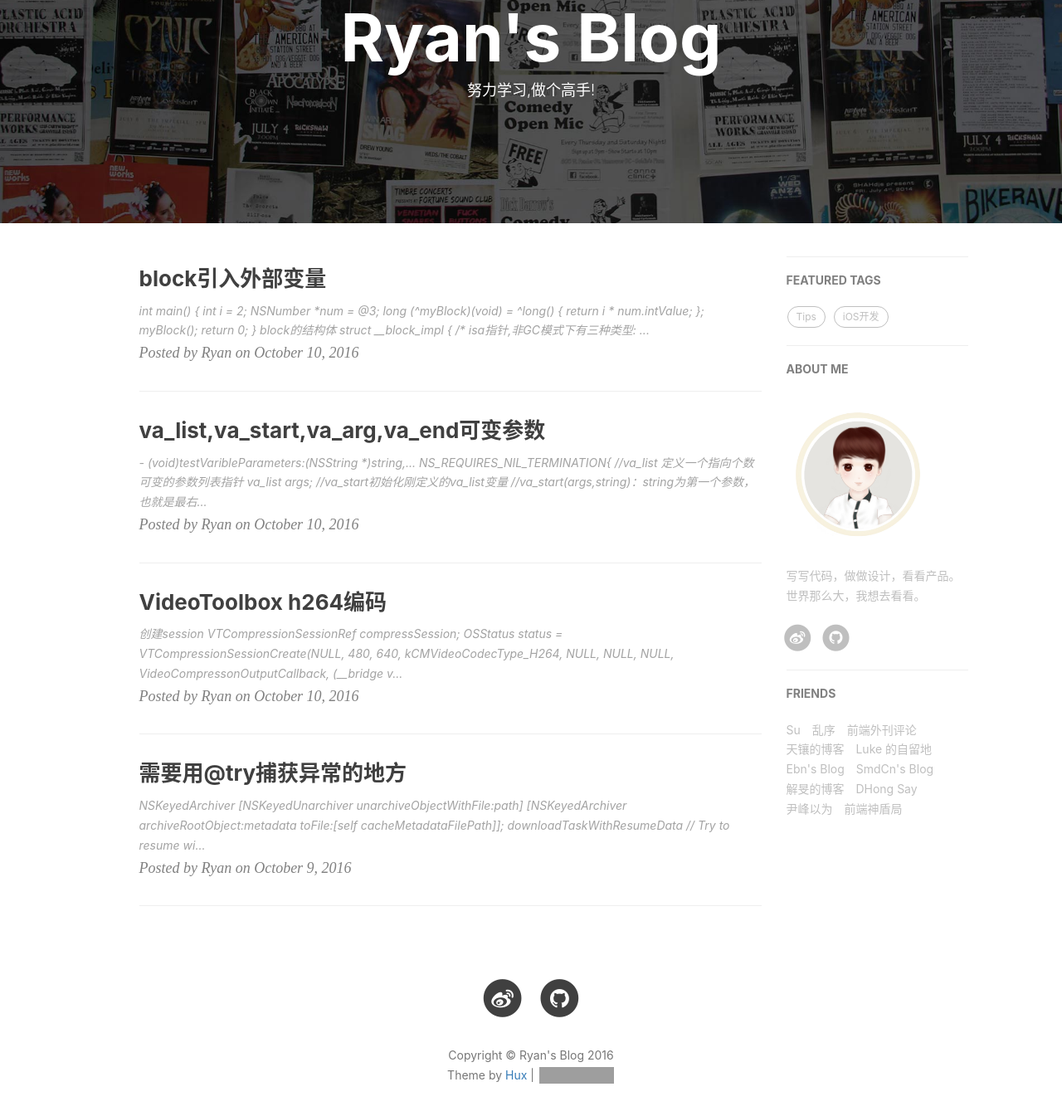
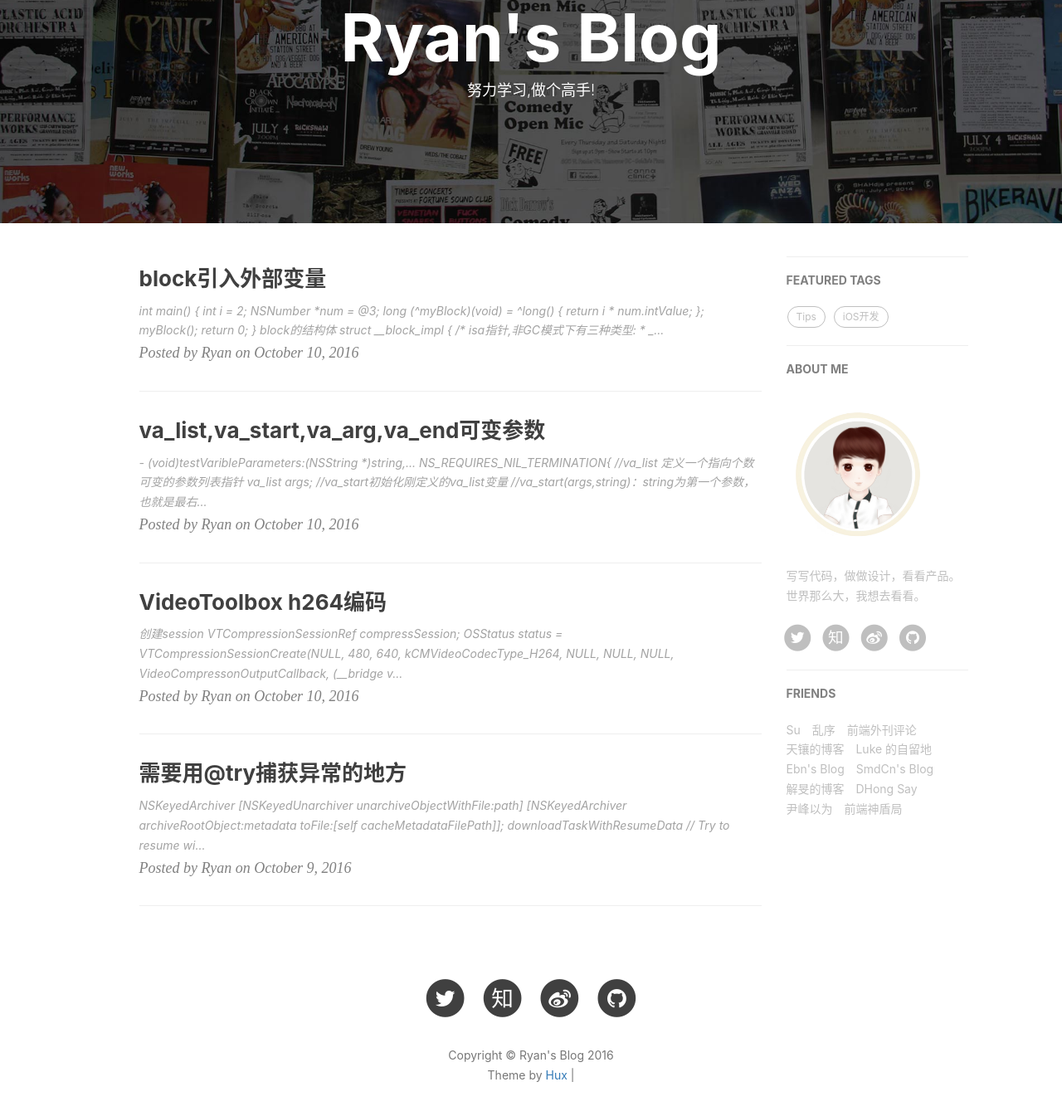
Before and after one commit to dnqs123/dnqs123.github.io, a Jekyll site: the page built from index.html, in a window 1280 px wide and 1400 px high, scrolled down 149 px. Shown: the top 1345 px of the window at 83% size. Built offline with Jekyll 4.4.1, drawn with Linux system fonts in a browser that asks for light colours; nearby versions of some CDN libraries; the list of posts is cut into pages by our own code; comment, search, counter and statistics services are not loaded; some of the changed lines change nothing that is shown; grey boxes are pictures that could not be loaded.

Commit message:
no message

```diff
--- a/_config.yml
+++ b/_config.yml
@@ -13,10 +13,10 @@ baseurl: ""                             # for example, '/blog' if your blog host
 # SNS settings
 RSS: false
 weibo_username:     神似飘意
-#zhihu_username:     huxpro
+zhihu_username:     dnqs123
 github_username:    dnqs123
-#twitter_username:  huxpro
-#facebook_username:  huxpro
+twitter_username:  dnqs123
+#facebook_username:  dnqs123
 # linkedin_username:  firstname-lastname-idxxxx
 
 
--- a/_includes/footer.html
+++ b/_includes/footer.html
@@ -83,11 +83,11 @@
                     Copyright &copy; {{ site.title }} {{ site.time | date: '%Y' }}
                     <br>
                     Theme by <a href="http://huangxuan.me">Hux</a> |
-                    <iframe
-                        style="margin-left: 2px; margin-bottom:-5px;"
-                        frameborder="0" scrolling="0" width="91px" height="20px"
-                        src="https://ghbtns.com/github-btn.html?user=huxpro&repo=huxpro.github.io&type=star&count=true" >
-                    </iframe>
+                    <!--<iframe-->
+                        <!--style="margin-left: 2px; margin-bottom:-5px;"-->
+                        <!--frameborder="0" scrolling="0" width="91px" height="20px"-->
+                        <!--src="https://ghbtns.com/github-btn.html?user=huxpro&repo=huxpro.github.io&type=star&count=true" >-->
+                    <!--</iframe>-->
                 </p>
             </div>
         </div>
--- a/_posts/2010-10-10-block-extern-vars.markdown
+++ b/_posts/2010-10-10-block-extern-vars.markdown
@@ -12,7 +12,7 @@ tags:
 
 	int main() {
     int i = 2;
-   	NSNumber *num = @3;
+    NSNumber *num = @3;
     long (^myBlock)(void) = ^long() {
         return i * num.intValue;
     };
```
